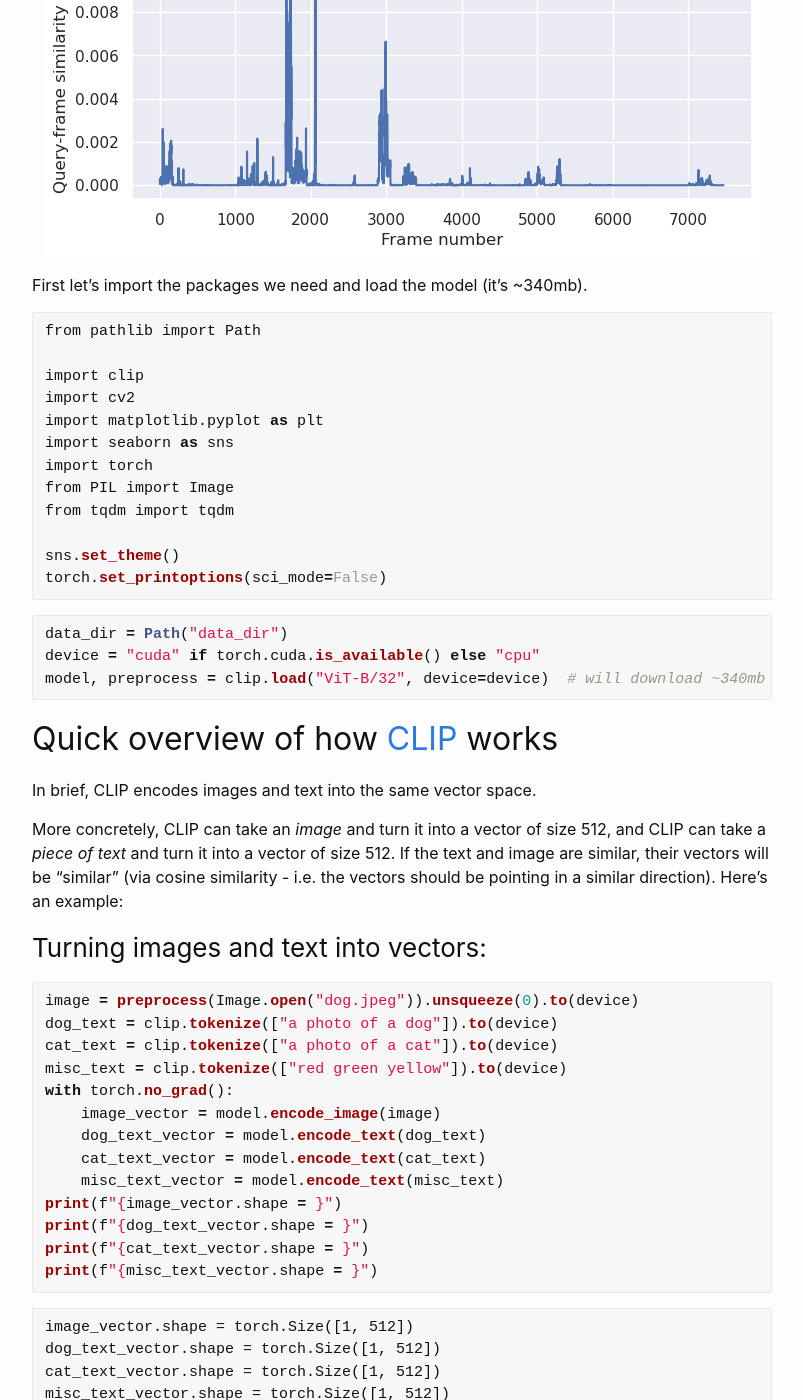
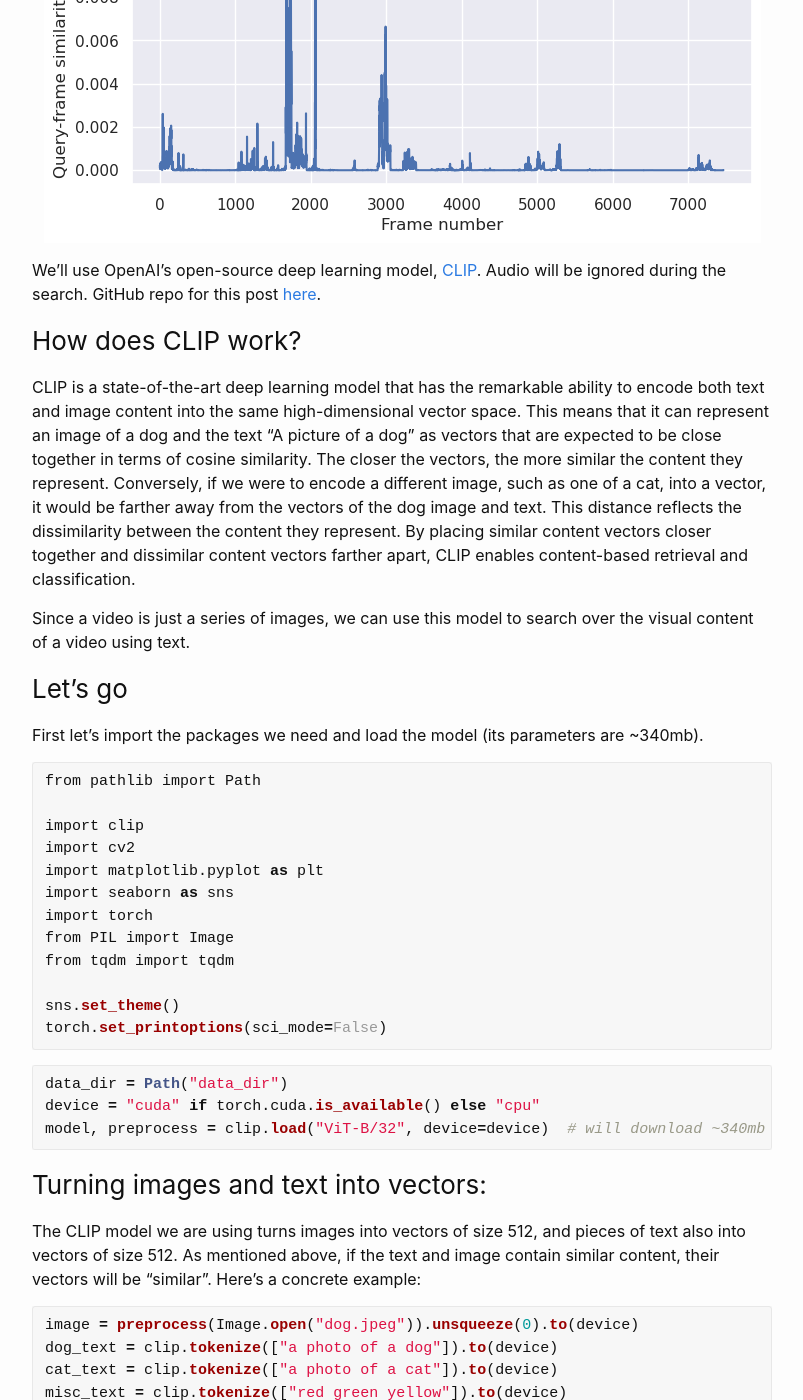
Before and after one commit to sradc/sradc.github.io, a Jekyll site: the page built from _posts/2022-11-17-semantic-video-search.md, in a window 1280 px wide and 1400 px high, scrolled down 927 px. Shown: the whole window, without its empty margins (238-1041 px from the left). Built offline with Jekyll 4.4.1, drawn with Linux system fonts in a browser that asks for light colours; comment, search, counter and statistics services are not loaded; some of the changed text lies outside the part shown.

Commit message:
update title, edit/add text content

````diff
--- a/_posts/2022-11-17-semantic-video-search.md
+++ b/_posts/2022-11-17-semantic-video-search.md
@@ -1,16 +1,14 @@
 ---
 layout: post
-title:  "How to implement semantic video search in 5 minutes using OpenAI's CLIP"
+title:  "How to implement visual content search in video using OpenAI's CLIP model, in Python"
 date:   2022-11-17 00:00:00 +0000
-date_edited: 2023-01-03 00:00:00 +0000
+date_edited: 2023-03-25 00:00:00 +0000
 categories:
 comments: true
 nolink: false
 ---
 
-We'll implement a **naive** semantic video search (ignoring audio) using OpenAI's [CLIP](https://github.com/openai/CLIP) model, in Python. (GitHub repo for this post [here](https://github.com/sradc/semantic-video-search).)
-
-By the end of the post, we'll be able to search for content within a video by describing it with words, like this:
+By the end of this post, we'll be able to search for specific visual content within a video by describing it with words. For instance, we could search for "a man hanging from a boom barrier," and the system would return the locations in the video where a it's likely that a man is hanging from a boom barrier.
 
 ```python
 query = "A man hanging from a boom barrier"
@@ -18,7 +16,6 @@
 display_frame(frame)
 plot_search(query, similarities)
 ```
-
 
 <p align="center">
 <img
@@ -34,8 +31,17 @@
 />
 </p>
 
+We'll use OpenAI's open-source deep learning model, [CLIP](https://github.com/openai/CLIP). Audio will be ignored during the search. GitHub repo for this post [here](https://github.com/sradc/semantic-video-search).
 
-First let's import the packages we need and load the model (it's ~340mb).
+### How does CLIP work?
+
+CLIP is a state-of-the-art deep learning model that has the remarkable ability to encode both text and image content into the same high-dimensional vector space. This means that it can represent an image of a dog and the text "A picture of a dog" as vectors that are expected to be close together in terms of cosine similarity. The closer the vectors, the more similar the content they represent. Conversely, if we were to encode a different image, such as one of a cat, into a vector, it would be farther away from the vectors of the dog image and text. This distance reflects the dissimilarity between the content they represent. By placing similar content vectors closer together and dissimilar content vectors farther apart, CLIP enables content-based retrieval and classification.
+
+Since a video is just a series of images, we can use this model to search over the visual content of a video using text.
+
+### Let's go
+
+First let's import the packages we need and load the model (its parameters are ~340mb).
 
 ```python
 from pathlib import Path
@@ -59,14 +65,10 @@
 model, preprocess = clip.load("ViT-B/32", device=device)  # will download ~340mb model
 ```
 
-## Quick overview of how [CLIP](https://github.com/openai/CLIP) works
-
-In brief, CLIP encodes images and text into the same vector space.
-
-More concretely, CLIP can take an *image* and turn it into a vector of size 512, and CLIP can take a *piece of text* and turn it into a vector of size 512. If the text and image are similar, their vectors will be "similar" (via cosine similarity - i.e. the vectors should be pointing in a similar direction). Here's an example:
 
 ### Turning images and text into vectors:
 
+The CLIP model we are using turns images into vectors of size 512, and pieces of text also into vectors of size 512. As mentioned above, if the text and image contain similar content, their vectors will be "similar". Here's a concrete example:
 
 ```python
 image = preprocess(Image.open("dog.jpeg")).unsqueeze(0).to(device)
@@ -105,11 +107,11 @@
     misc similarity: 0.20
 
 
-Note that dog has the highest value, which is what we would hope for since the image is of a dog.
+Note that dog has the highest similarity value, which is what we would hope for since the image is of a dog.
 
 But do the cat and misc values seem low enough compared to the dog value?
 
-Well, looking at the [CLIP codebase](https://github.com/openai/CLIP/blob/d50d76daa670286dd6cacf3bcd80b5e4823fc8e1/clip/model.py#L367) we can see that softmax with a temperature parameter (i.e. `logit_scale`) is used on the cosine similarities, like this:
+Well, looking at the [CLIP codebase](https://github.com/openai/CLIP/blob/d50d76daa670286dd6cacf3bcd80b5e4823fc8e1/clip/model.py#L367) we can see that softmax with a temperature parameter is used on the cosine similarities. We can use this to turn the above values into probabilities:
 
 
 ```python
@@ -131,15 +133,13 @@
     misc similarity: 0.0005
 
 
-So we can see that the model is pretty certain that "a photo of a dog" is the best of the options it was presented with to describe the image.
+Note that we don't need to do this softmax stuff for our search purposes, since we just care about the relative sizes of the values, which is preserved, (e.g. the dog was still the max value before the softmax) - but it helps makes the results more interpretable.
 
-Note that we don't actually need to do this softmax stuff, since we just care about the max value, which is preserved, (e.g. the dog was still the max value before the softmax) - but it helps makes the results more interpretable.
-
-Now, how could we use this technology to carry out semantic search over video?...
+Now, how can we use this technology to carry out semantic search over video?...
 
 ## Download a video
 
-We'll grab a video that has varied visual content (since we're ignoring audio). (It's a compilation of Buster Keaton stunts, check it [out](https://www.youtube.com/watch?v=frYIj2FGmMA).)
+Let's grab a video that has varied visual content (since we're ignoring audio). (It's a compilation of Buster Keaton stunts, check it [out](https://www.youtube.com/watch?v=frYIj2FGmMA).)
 
 
 ```python
@@ -314,18 +314,4 @@
 </p>
 
 
-There's a lot of room for improvement,
-but this naive approach takes us surprisingly far...
-(well, perhaps not surprisingly, considering that we're making
-heavy use of an incredible piece of technology, CLIP).
-
-Improvements (just throwing out ideas):
-- Batch encode video frames for a speed up
-- Skip very similar video frames (before and/or after embedding)
-- Use fast vector similarity search tooling, e.g. [faiss](https://github.com/facebookresearch/faiss)
-- Better embedding model is an option (e.g. a larger clip model)
-- Provide top K results (could enforce some level of diversity/use peaks that are distanced over time)
-- And plenty more...
-
-This was a fun POC, and it's so awesome that models like CLIP are available to
-be freely used!
+While there is room for improvement, our current approach has yielded surprisingly good results. Of course, we owe much of our success to the CLIP model.
````
